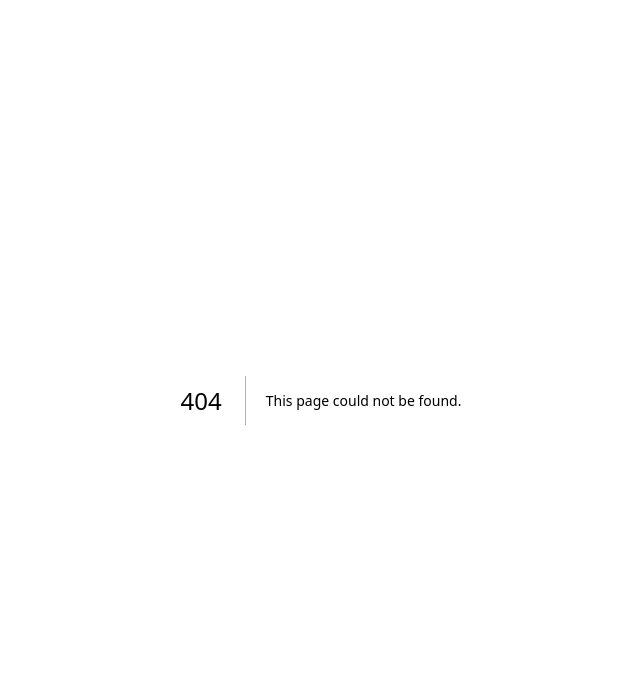
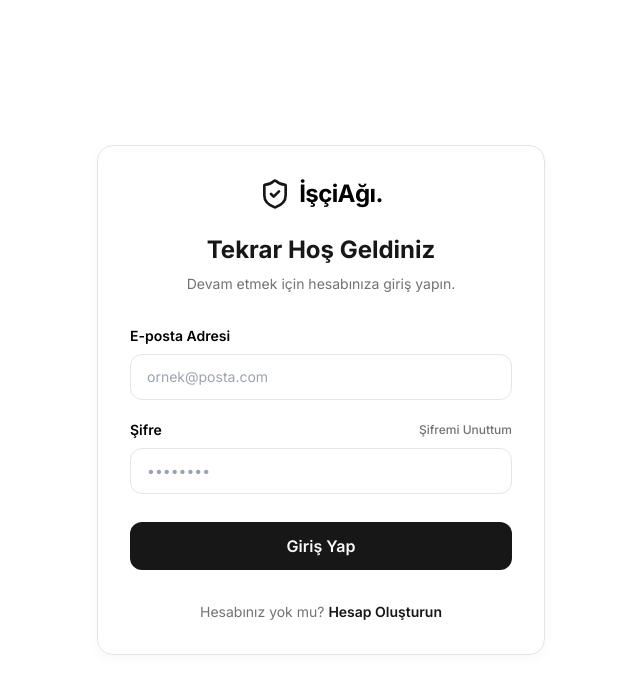
Before and after one commit to cihanbytexas/newa-i, a Next.js app: page /login in a window 1280 px wide. Before the commit this address had no page. Shown: the top 694 px of the page, without its empty margins (319-959 px from the left). Built offline with nearby package versions, Linux system fonts and the light colour scheme.

Commit message:
Create page.tsx

```diff
--- /dev/null
+++ b/app/login/page.tsx
@@ -0,0 +1,140 @@
+import Link from "next/link";
+import { ShieldCheck, AlertCircle, CheckCircle2 } from "lucide-react";
+import { login, signup } from "./actions";
+
+export default function LoginPage({
+  searchParams,
+}: {
+  searchParams: { [key: string]: string | string[] | undefined };
+}) {
+  const isRegister = searchParams?.type === "register";
+  const error = searchParams?.error as string;
+  const message = searchParams?.message as string;
+
+  return (
+    <main className="min-h-screen flex items-center justify-center p-6 bg-background">
+      <div className="w-full max-w-md bg-card border border-border rounded-2xl p-8 shadow-soft">
+
+        {/* Başlık Alanı */}
+        <div className="flex flex-col items-center mb-8">
+          <Link href="/" className="flex items-center gap-2 mb-6">
+            <ShieldCheck className="w-8 h-8 text-primary" />
+            <span className="font-bold text-2xl tracking-tight">İşçiAğı.</span>
+          </Link>
+          <h1 className="text-2xl font-bold text-primary mb-2">
+            {isRegister ? "Hesap Oluştur" : "Tekrar Hoş Geldiniz"}
+          </h1>
+          <p className="text-sm text-muted-foreground text-center">
+            {isRegister
+              ? "Deneyimlerinizi paylaşmak için aramıza katılın."
+              : "Devam etmek için hesabınıza giriş yapın."}
+          </p>
+        </div>
+
+        {/* Uyarı Mesajları */}
+        {error && (
+          <div className="mb-6 p-4 bg-destructive/10 border border-destructive/20 rounded-lg flex items-start gap-3">
+            <AlertCircle className="w-5 h-5 text-destructive shrink-0 mt-0.5" />
+            <p className="text-sm text-destructive">{error}</p>
+          </div>
+        )}
+
+        {message && (
+          <div className="mb-6 p-4 bg-green-500/10 border border-green-500/20 rounded-lg flex items-start gap-3">
+            <CheckCircle2 className="w-5 h-5 text-green-600 shrink-0 mt-0.5" />
+            <p className="text-sm text-green-600">{message}</p>
+          </div>
+        )}
+
+        {/* Form */}
+        <form action={isRegister ? signup : login} className="flex flex-col gap-5">
+
+          {isRegister && (
+            <div className="flex gap-4">
+              <div className="flex flex-col gap-2 w-full">
+                <label htmlFor="firstName" className="text-sm font-semibold">Ad</label>
+                <input
+                  type="text"
+                  id="firstName"
+                  name="firstName"
+                  required
+                  className="w-full bg-background border border-border rounded-lg px-4 py-3 text-sm focus:outline-none focus:ring-2 focus:ring-primary focus:border-transparent transition-all"
+                  placeholder="Ahmet"
+                />
+              </div>
+              <div className="flex flex-col gap-2 w-full">
+                <label htmlFor="lastName" className="text-sm font-semibold">Soyad</label>
+                <input
+                  type="text"
+                  id="lastName"
+                  name="lastName"
+                  required
+                  className="w-full bg-background border border-border rounded-lg px-4 py-3 text-sm focus:outline-none focus:ring-2 focus:ring-primary focus:border-transparent transition-all"
+                  placeholder="Yılmaz"
+                />
+              </div>
+            </div>
+          )}
+
+          <div className="flex flex-col gap-2">
+            <label htmlFor="email" className="text-sm font-semibold">E-posta Adresi</label>
+            <input
+              type="email"
+              id="email"
+              name="email"
+              required
+              className="w-full bg-background border border-border rounded-lg px-4 py-3 text-sm focus:outline-none focus:ring-2 focus:ring-primary focus:border-transparent transition-all"
+              placeholder="ornek@posta.com"
+            />
+          </div>
+
+          <div className="flex flex-col gap-2">
+            <div className="flex justify-between items-center">
+              <label htmlFor="password" className="text-sm font-semibold">Şifre</label>
+              {!isRegister && (
+                <Link href="/sifremi-unuttum" className="text-xs font-medium text-muted-foreground hover:text-primary transition-colors">
+                  Şifremi Unuttum
+                </Link>
+              )}
+            </div>
+            <input
+              type="password"
+              id="password"
+              name="password"
+              required
+              className="w-full bg-background border border-border rounded-lg px-4 py-3 text-sm focus:outline-none focus:ring-2 focus:ring-primary focus:border-transparent transition-all"
+              placeholder="••••••••"
+            />
+          </div>
+
+          <button
+            type="submit"
+            className="w-full bg-primary text-primary-foreground font-semibold py-3 rounded-lg hover:bg-primary/90 transition-colors mt-2"
+          >
+            {isRegister ? "Kayıt Ol" : "Giriş Yap"}
+          </button>
+        </form>
+
+        {/* Alt Bilgi ve Yönlendirme */}
+        <div className="mt-8 text-center text-sm text-muted-foreground">
+          {isRegister ? (
+            <>
+              Zaten bir hesabınız var mı?{" "}
+              <Link href="/login" className="font-semibold text-primary hover:underline">
+                Giriş Yapın
+              </Link>
+            </>
+          ) : (
+            <>
+              Hesabınız yok mu?{" "}
+              <Link href="/login?type=register" className="font-semibold text-primary hover:underline">
+                Hesap Oluşturun
+              </Link>
+            </>
+          )}
+        </div>
+
+      </div>
+    </main>
+  );
+}
```
